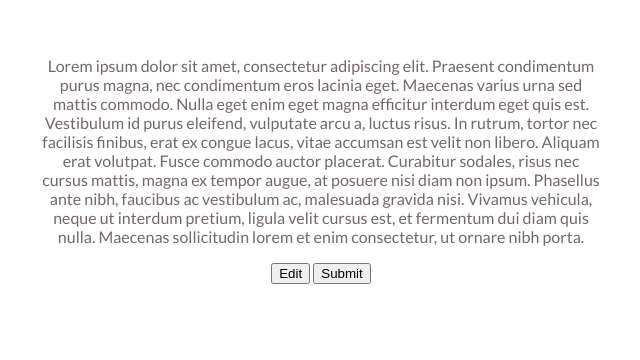
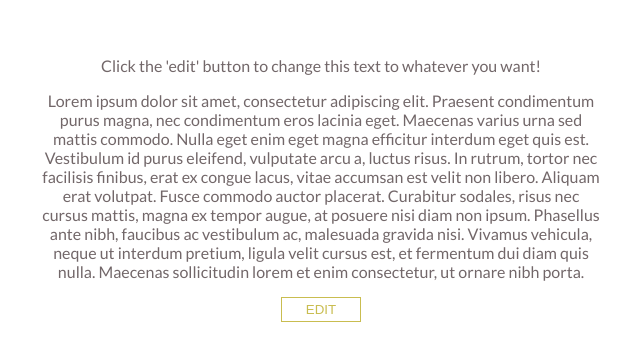
Before and after one commit to tw3080/editable-item, a plain HTML site: page index.html in a window 1280 px wide. Shown: the part 104-464 px from the top of the page, without its empty margins (319-959 px from the left). Drawn offline with nearby package versions, Linux system fonts and the light colour scheme.

Commit message:
added ng-hide attributes to the edit/submit buttons; added ng-click attribute to 'submit' button

```diff
--- a/editable-item-template.html
+++ b/editable-item-template.html
@@ -1,5 +1,8 @@
-<p contenteditable="{{ isEditable }}">
+<p ng-class="{ editing: isEditable }" contenteditable="{{ isEditable }}">
+    Click the 'edit' button to change this text to whatever you want!
+</p>
+<p ng-class="{ editing: isEditable }" contenteditable="{{ isEditable }}">
     Lorem ipsum dolor sit amet, consectetur adipiscing elit. Praesent condimentum purus magna, nec condimentum eros lacinia eget. Maecenas varius urna sed mattis commodo. Nulla eget enim eget magna efficitur interdum eget quis est. Vestibulum id purus eleifend, vulputate arcu a, luctus risus. In rutrum, tortor nec facilisis finibus, erat ex congue lacus, vitae accumsan est velit non libero. Aliquam erat volutpat. Fusce commodo auctor placerat. Curabitur sodales, risus nec cursus mattis, magna ex tempor augue, at posuere nisi diam non ipsum. Phasellus ante nibh, faucibus ac vestibulum ac, malesuada gravida nisi. Vivamus vehicula, neque ut interdum pretium, ligula velit cursus est, et fermentum dui diam quis nulla. Maecenas sollicitudin lorem et enim consectetur, ut ornare nibh porta.
 </p>
-<button ng-click="editContent()">Edit</button>
-<button>Submit</button>
+<button class="btn" ng-hide="isEditable" ng-click="editContent()">Edit</button>
+<button class="btn" ng-hide="!isEditable" ng-click="submitContent()">Submit</button>
```
